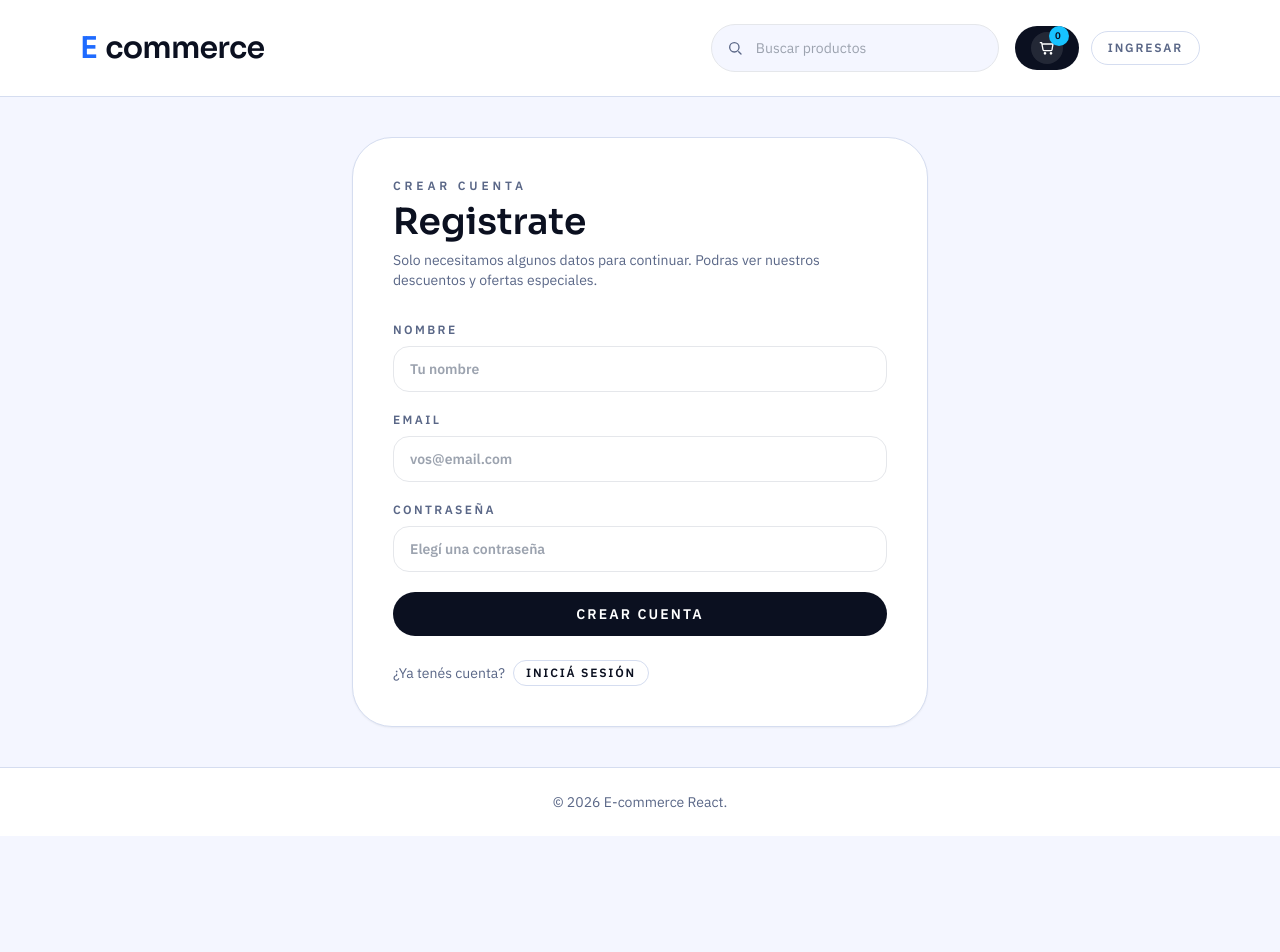
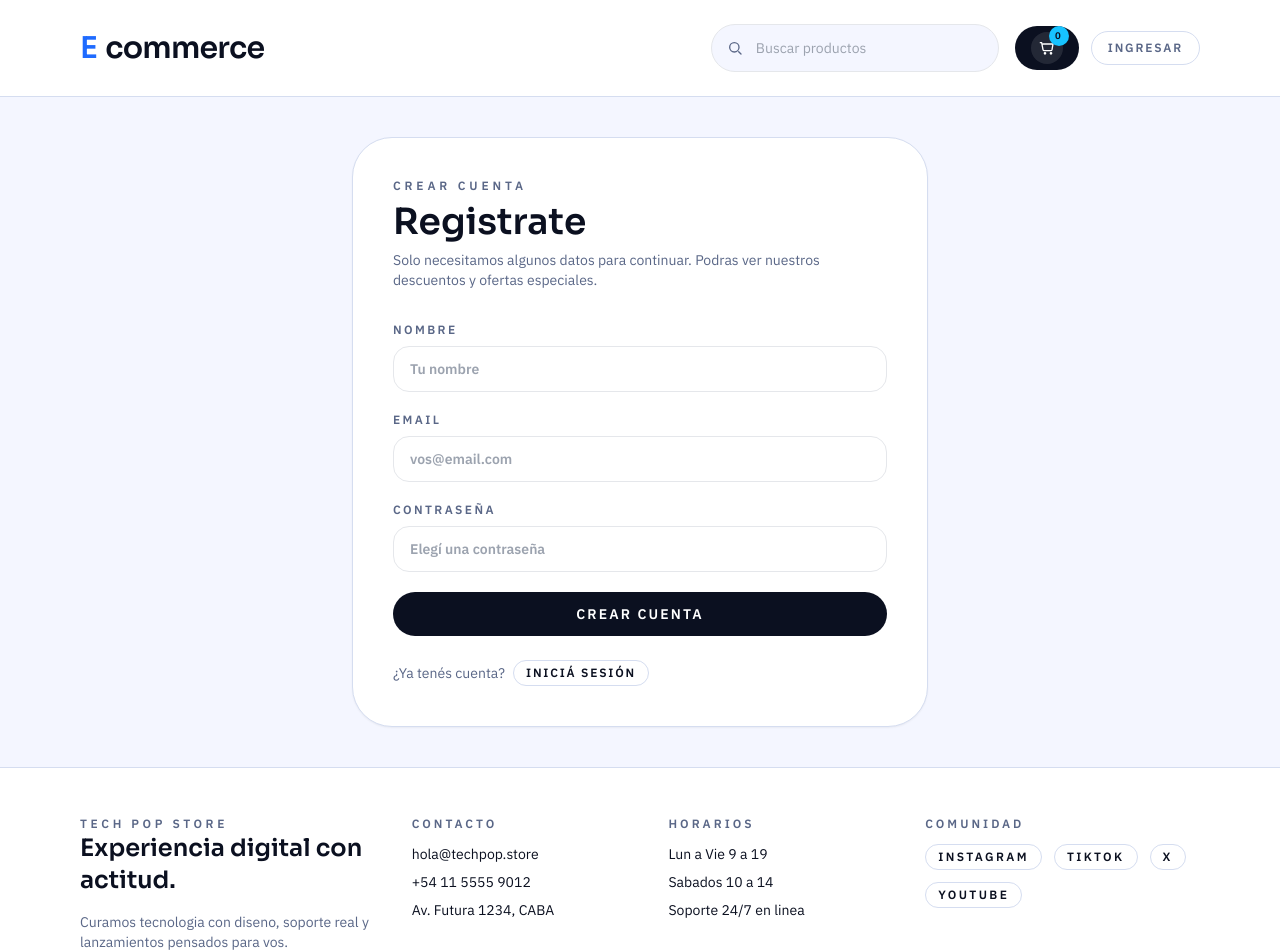
Before and after one commit to paucq/E-commerce-React, a React (Vite) app: page /register in a window 1280 px wide. Shown: the top 952 px of the page. Before the commit the page ends 836 px from the top, so only its background shows below. Built offline with nearby package versions, Linux system fonts and the light colour scheme.

Commit message:
style: expand footer contact details

```diff
--- a/src/components/organisms/Footer.jsx
+++ b/src/components/organisms/Footer.jsx
@@ -1,8 +1,61 @@
 export default function Footer() {
   return (
     <footer className="border-t border-tech-border bg-tech-surface">
-      <div className="mx-auto w-full max-w-6xl px-4 py-6 text-center text-sm text-tech-muted">
-        © 2026 E-commerce React.
+      <div className="mx-auto grid w-full max-w-6xl gap-8 px-4 py-12 text-sm text-tech-muted sm:grid-cols-2 lg:grid-cols-[1.2fr_0.9fr_0.9fr_1.1fr]">
+        <div className="space-y-4">
+          <div>
+            <p className="text-xs font-semibold uppercase tracking-[0.3em] text-tech-muted">
+              Tech Pop Store
+            </p>
+            <h2 className="font-display text-2xl font-semibold text-tech-ink">
+              Experiencia digital con actitud.
+            </h2>
+          </div>
+          <p>
+            Curamos tecnologia con diseno, soporte real y lanzamientos pensados para
+            vos.
+          </p>
+        </div>
+
+        <div className="space-y-3">
+          <p className="text-xs font-semibold uppercase tracking-[0.25em] text-tech-muted">
+            Contacto
+          </p>
+          <div className="space-y-2 text-tech-ink">
+            <p>hola@techpop.store</p>
+            <p>+54 11 5555 9012</p>
+            <p>Av. Futura 1234, CABA</p>
+          </div>
+        </div>
+
+        <div className="space-y-3">
+          <p className="text-xs font-semibold uppercase tracking-[0.25em] text-tech-muted">
+            Horarios
+          </p>
+          <div className="space-y-2 text-tech-ink">
+            <p>Lun a Vie 9 a 19</p>
+            <p>Sabados 10 a 14</p>
+            <p>Soporte 24/7 en linea</p>
+          </div>
+        </div>
+
+        <div className="space-y-3">
+          <p className="text-xs font-semibold uppercase tracking-[0.25em] text-tech-muted">
+            Comunidad
+          </p>
+          <div className="flex flex-wrap gap-3 text-xs font-semibold uppercase tracking-[0.2em] text-tech-ink">
+            <span className="rounded-full border border-tech-border px-3 py-1">Instagram</span>
+            <span className="rounded-full border border-tech-border px-3 py-1">TikTok</span>
+            <span className="rounded-full border border-tech-border px-3 py-1">X</span>
+            <span className="rounded-full border border-tech-border px-3 py-1">YouTube</span>
+          </div>
+        </div>
+      </div>
+      <div className="border-t border-tech-border/70">
+        <div className="mx-auto flex w-full max-w-6xl flex-wrap items-center justify-between gap-4 px-4 py-5 text-xs uppercase tracking-[0.2em] text-tech-muted">
+          <span>© 2026 Tech Pop Store</span>
+          <span>Pagos seguros · Envios rapidos · Cambios simples</span>
+        </div>
       </div>
     </footer>
   );
```
